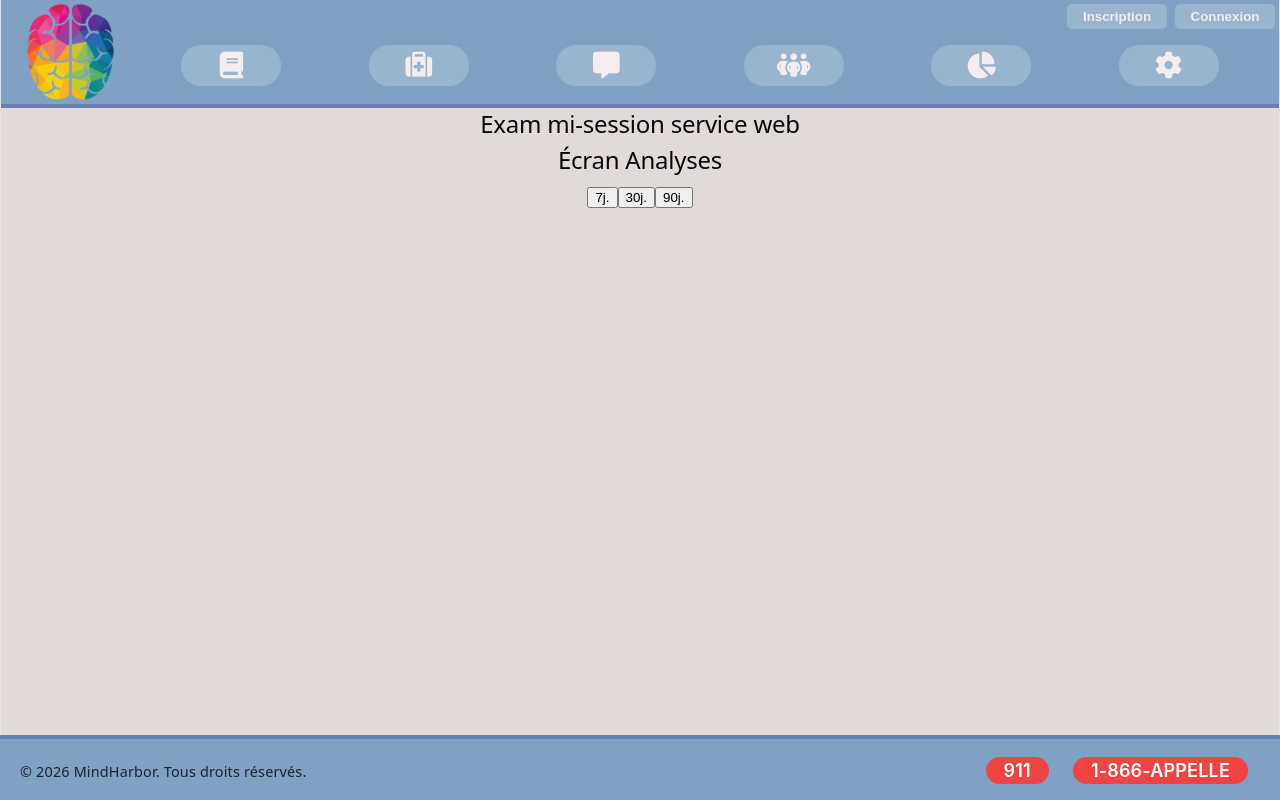
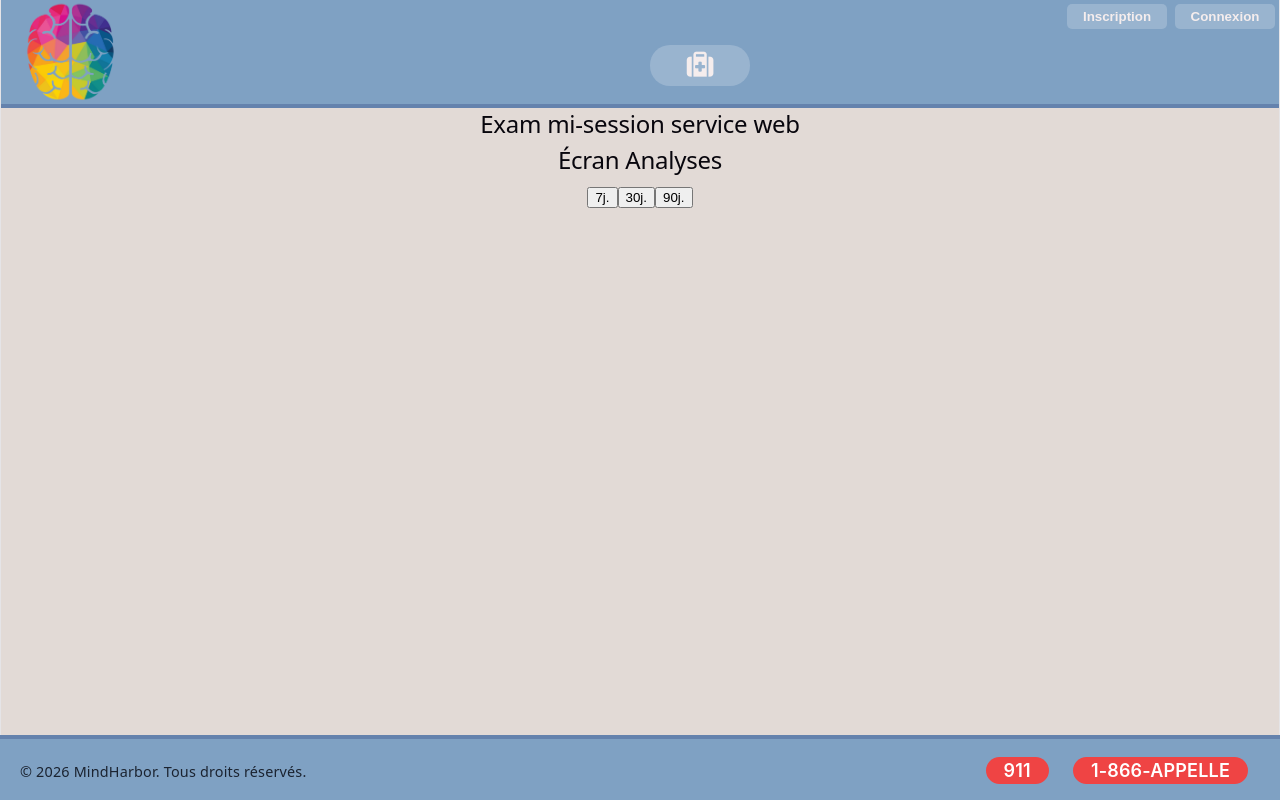
Before and after one commit to clementlaflamme/mindharbor, a React (Vite) app in the folder client/: page / in a window 1280 px wide. Built offline with nearby package versions, Linux system fonts and the light colour scheme.

Commit message:
feat: cacher boutons privés quand déconnecté

```diff
--- a/client/src/components/Connexion.tsx
+++ b/client/src/components/Connexion.tsx
@@ -30,7 +30,7 @@ export default function Connexion({
 
       seConnecter(data.token);
       rafraichirUtilisateur();
-      setPageActive("accueil");
+      setPageActive("journal");
     } catch (error) {
       if (axios.isAxiosError(error)) {
         // Message renvoyé par le backend
--- a/client/src/components/Navbar.tsx
+++ b/client/src/components/Navbar.tsx
@@ -1,6 +1,3 @@
-import { useState } from "react";
-import axios from "axios";
-import { api } from "../api/api";
 import { useAuth } from "../api/context/AuthContext";
 
 interface NavbarProps {
@@ -8,53 +5,157 @@ interface NavbarProps {
   rafraichirUtilisateur: () => void;
 }
 
-export default function Navbar({setPageActive, rafraichirUtilisateur}: NavbarProps) {
+export default function Navbar({
+  setPageActive,
+  rafraichirUtilisateur,
+}: NavbarProps) {
   // informations de connexion récupérées du useAuth
-  const {estConnecte, estAdmin, seDeconnecter} = useAuth();
+  const { estConnecte, estAdmin, seDeconnecter } = useAuth();
 
   // handler de la déconnexion
   const gererDeconnexion = () => {
     seDeconnecter();
     localStorage.removeItem("token");
-    setPageActive("accueil");
+    setPageActive("ressources");
     rafraichirUtilisateur();
   };
 
-
   return (
-    <nav className="navbar" style={{display: "flex", borderBottom: "4px solid var(--couleur-palette1)"}}>
-
-      <div className="navbar-logo" style={{display: "flex", justifyContent: "center", alignItems: "center", paddingLeft: "20px"}}>
-        <img onClick={()=> setPageActive("accueil")} style={{ maxWidth: "100px", height: "auto" }} src="../../ressources/images/MindHarborLogo.png" alt="Logo" />
+    <nav
+      className="navbar"
+      style={{
+        display: "flex",
+        borderBottom: "4px solid var(--couleur-palette1)",
+      }}
+    >
+      <div
+        className="navbar-logo"
+        style={{
+          display: "flex",
+          justifyContent: "center",
+          alignItems: "center",
+          paddingLeft: "20px",
+        }}
+      >
+        <img
+          onClick={() => setPageActive("accueil")}
+          style={{ maxWidth: "100px", height: "auto" }}
+          src="../../ressources/images/MindHarborLogo.png"
+          alt="Logo"
+        />
       </div>
 
-      <div className="navbar-right" style={{flexGrow: 1, display: "flex", flexDirection: "column"}}>
-        <div className="navbar-comptes" style={{display: "flex", margin: "4px", justifyContent: "flex-end"}}>
+      <div
+        className="navbar-right"
+        style={{ flexGrow: 1, display: "flex", flexDirection: "column" }}
+      >
+        <div
+          className="navbar-comptes"
+          style={{ display: "flex", margin: "4px", justifyContent: "flex-end" }}
+        >
           {/* affichage si connecté */}
           {estConnecte ? (
-            <button onClick={gererDeconnexion} className="btn-nav-connexion nav-compte">Déconnexion</button>
+            <button
+              onClick={gererDeconnexion}
+              className="btn-nav-connexion nav-compte"
+            >
+              Déconnexion
+            </button>
           ) : (
             <>
-              <button onClick={() => setPageActive("inscription")} className="btn-nav-inscription nav-compte">Inscription</button>
-              <button onClick={() => setPageActive("connexion")} style={{marginLeft: "8px"}} className="btn-nav-connexion nav-compte">Connexion</button>
+              <button
+                onClick={() => setPageActive("inscription")}
+                className="btn-nav-inscription nav-compte"
+              >
+                Inscription
+              </button>
+              <button
+                onClick={() => setPageActive("connexion")}
+                style={{ marginLeft: "8px" }}
+                className="btn-nav-connexion nav-compte"
+              >
+                Connexion
+              </button>
             </>
           )}
         </div>
         {/* affichage si admin */}
         {estAdmin ? (
-          <div className="navbar-admin" style={{display: "flex", justifyContent: "flex-end", margin: "4px"}}>
-              <button onClick={() => setPageActive("admin")} className="btn-nav-admin nav-compte">Administrer</button>
+          <div
+            className="navbar-admin"
+            style={{
+              display: "flex",
+              justifyContent: "flex-end",
+              margin: "4px",
+            }}
+          >
+            <button
+              onClick={() => setPageActive("admin")}
+              className="btn-nav-admin nav-compte"
+            >
+              Administrer
+            </button>
           </div>
-
         ) : null}
 
-        <ul className="navbar-links" style={{marginTop: "12px", marginBottom: "12px"}}>
-          <li><button onClick={() => setPageActive("journal")} className="btn-nav-inscription"><i className="fa-solid fa-book fa-2x"></i></button></li>
-          <li><button onClick={() => setPageActive("ressources")} className="btn-nav-ressources"><i className="fa-solid fa-suitcase-medical fa-2x"></i></button></li>
-          <li><button onClick={() => setPageActive("messagerie")} className="btn-nav-messagerie"><i className="fa-solid fa-message fa-2x"></i></button></li>
-          <li><button onClick={() => setPageActive("groupes")} className="btn-nav-groupes"><i className="fa-solid fa-people-group fa-2x"></i></button></li>
-          <li><button onClick={() => setPageActive("analyses")} className="btn-nav-stats"><i className="fa-solid fa-chart-pie fa-2x"></i></button></li>
-          <li><button onClick={() => setPageActive("options")} className="btn-nav-options"><i className="fa-solid fa-gear fa-2x"></i></button></li>
+        <ul
+          className="navbar-links"
+          style={{ marginTop: "12px", marginBottom: "12px" }}
+        >
+          {estConnecte && (
+            <>
+              <li>
+                <button
+                  onClick={() => setPageActive("journal")}
+                  className="btn-nav-inscription"
+                >
+                  <i className="fa-solid fa-book fa-2x"></i>
+                </button>
+              </li>
+              <li>
+                <button
+                  onClick={() => setPageActive("analyses")}
+                  className="btn-nav-stats"
+                >
+                  <i className="fa-solid fa-chart-pie fa-2x"></i>
+                </button>
+              </li>
+              <li>
+                <button
+                  onClick={() => setPageActive("messagerie")}
+                  className="btn-nav-messagerie"
+                >
+                  <i className="fa-solid fa-message fa-2x"></i>
+                </button>
+              </li>
+              <li>
+                <button
+                  onClick={() => setPageActive("groupes")}
+                  className="btn-nav-groupes"
+                >
+                  <i className="fa-solid fa-people-group fa-2x"></i>
+                </button>
+              </li>
+            </>
+          )}
+          <li>
+            <button
+              onClick={() => setPageActive("ressources")}
+              className="btn-nav-ressources"
+            >
+              <i className="fa-solid fa-suitcase-medical fa-2x"></i>
+            </button>
+          </li>
+          {estConnecte && (
+            <li>
+              <button
+                onClick={() => setPageActive("options")}
+                className="btn-nav-options"
+              >
+                <i className="fa-solid fa-gear fa-2x"></i>
+              </button>
+            </li>
+          )}
         </ul>
       </div>
     </nav>
```
